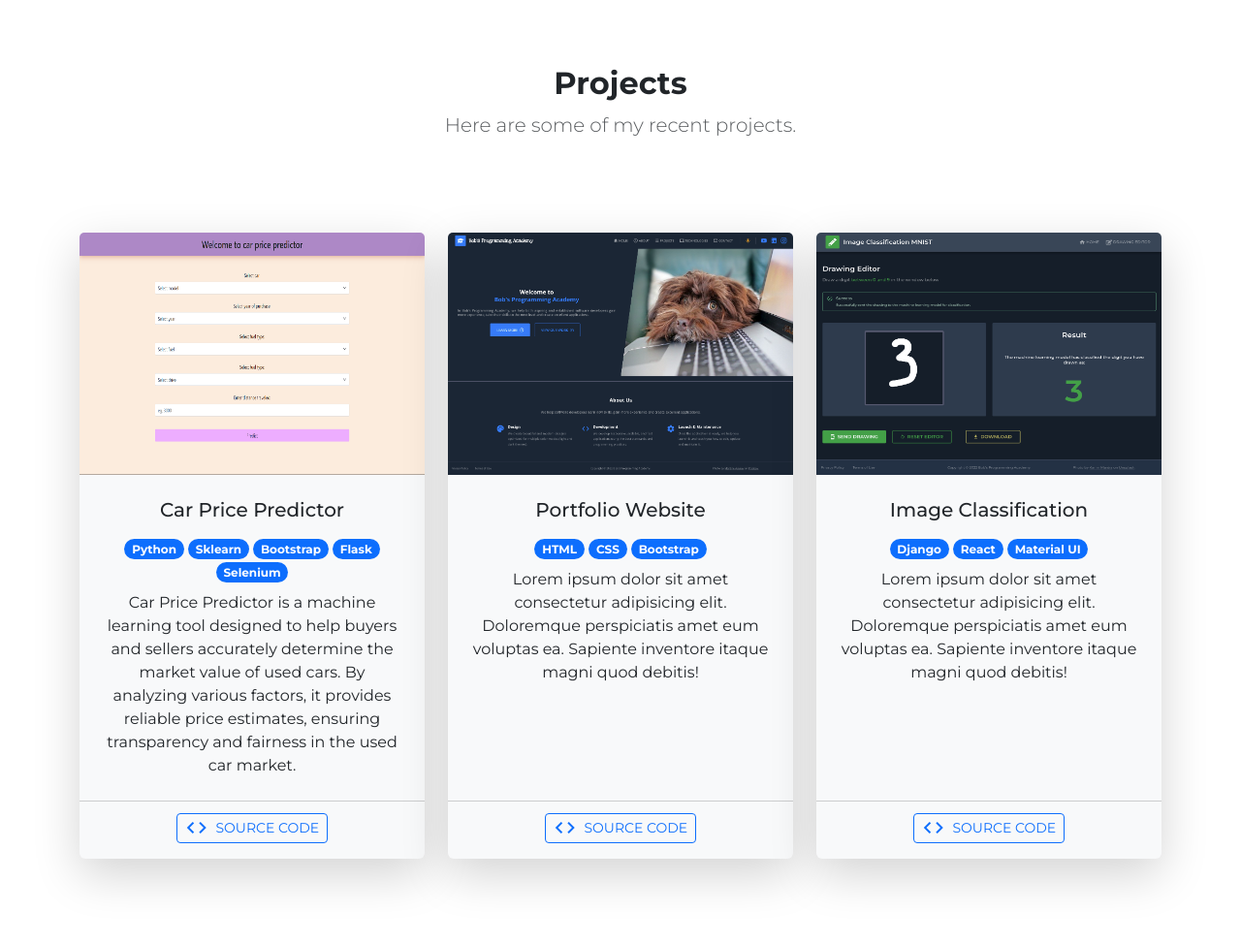
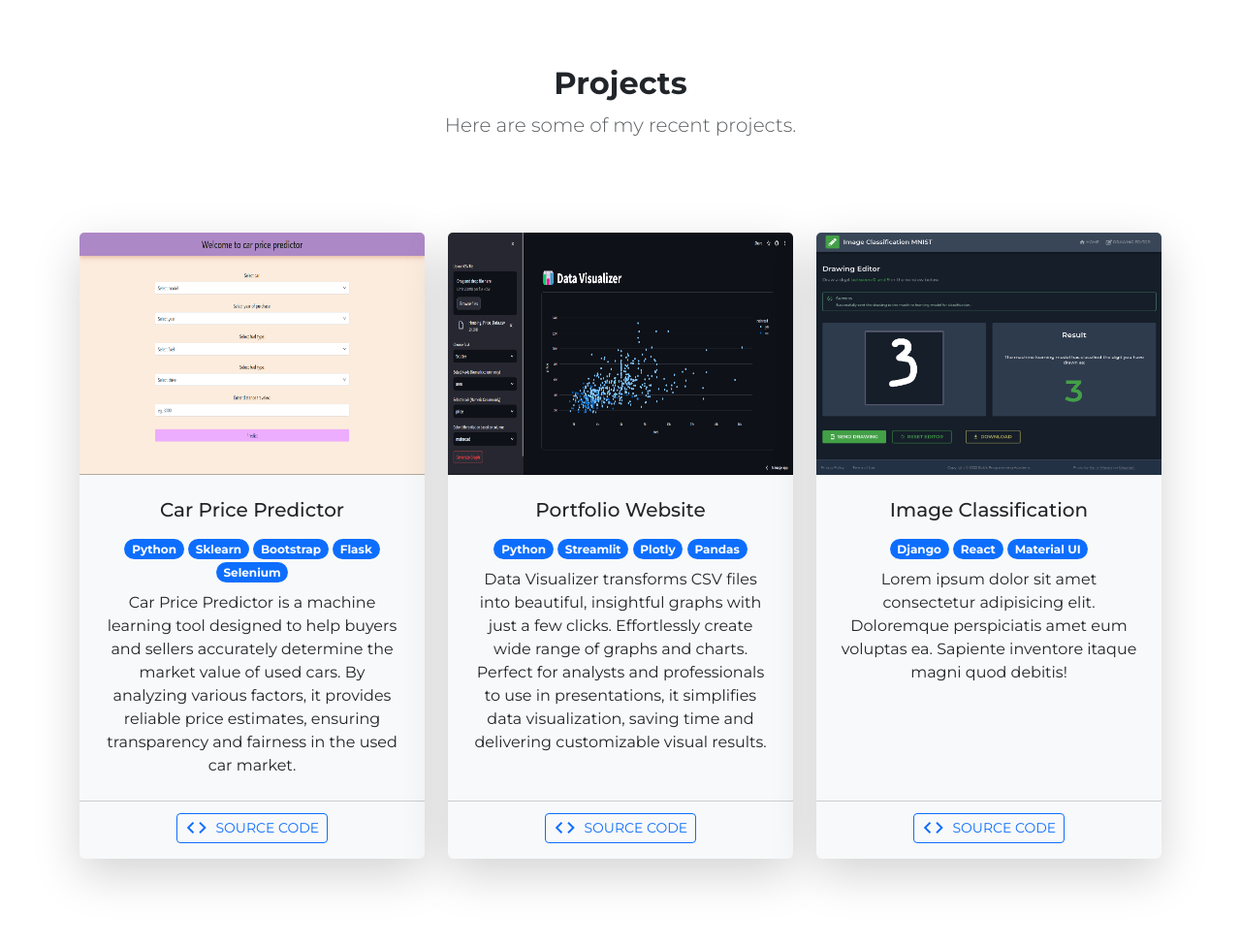
Before and after one commit to chirag-dudhrejia/portfolio_website, a Flask app: page / in a window 1280 px wide. Shown: the part 1356-2330 px from the top of the page at 97% size. Run offline with Flask 3, Linux system fonts and the light colour scheme; some libraries are stand-ins or nearby versions.

Commit message:
data visualizer project updated

```diff
--- a/templates/index.html
+++ b/templates/index.html
@@ -158,7 +158,7 @@
 
                         <div class="col-lg-4 mx-auto mb-5">
                             <div class="card h-100 shadow-lg border-0 bg-light">
-                                <img class="card-img-top" src="static/images/project1.png" alt="Project 1">
+                                <img class="card-img-top" src="static/images/car_price_predictor.png" alt="car_price_predictor_image">
                                 <div class="card-body p-4">
                                     <h5 class="card-title mb-3">Car Price Predictor</h5>
                                     <div class="mb-2">
@@ -187,22 +187,23 @@
 
                         <div class="col-lg-4 mx-auto mb-5">
                             <div class="card h-100 shadow-lg border-0 bg-light">
-                                <img class="card-img-top" src="static/images/project2.png" alt="Project 2">
+                                <img class="card-img-top" src="static/images/data_visualizerr.png" alt="data_visualizer_project_image">
                                 <div class="card-body p-4">
                                     <h5 class="card-title mb-3">Portfolio Website</h5>
                                     <div class="mb-2">
-                                        <div class="badge bg-primary rounded-pill">HTML</div>
-                                        <div class="badge bg-primary rounded-pill">CSS</div>
-                                        <div class="badge bg-primary rounded-pill">Bootstrap</div>
+                                        <div class="badge bg-primary rounded-pill">Python</div>
+                                        <div class="badge bg-primary rounded-pill">Streamlit</div>
+                                        <div class="badge bg-primary rounded-pill">Plotly</div>
+                                        <div class="badge bg-primary rounded-pill">Pandas</div>
                                     </div>
                                     <p class="card-text">
-                                        Lorem ipsum dolor sit amet consectetur adipisicing elit. Doloremque perspiciatis amet eum voluptas ea. Sapiente inventore itaque magni quod debitis!
+                                        Data Visualizer transforms CSV files into beautiful, insightful graphs with just a few clicks. Effortlessly create wide range of graphs and charts. Perfect for analysts and professionals to use in presentations, it simplifies data visualization, saving time and delivering customizable visual results.
                                     </p>
                                 </div>
                                 <div class="card-footer bg-transparent mb-2">
                                     <a
                                         class="btn btn-outline-primary btn-sm text-uppercase mt-1"
-                                        href="#project_link"
+                                        href="https://github.com/chirag-dudhrejia/data_visualizer"
                                         target="_blank"
                                     >
                                         <span class="material-icons-outlined me-1">code</span>
```
Also changed, not shown: static/images/car_price_predictor.png (renamed from static/images/project1.png), static/images/data_visualizer.png (added), static/images/data_visualizerr.png (added), static/images/project2.png (deleted).
